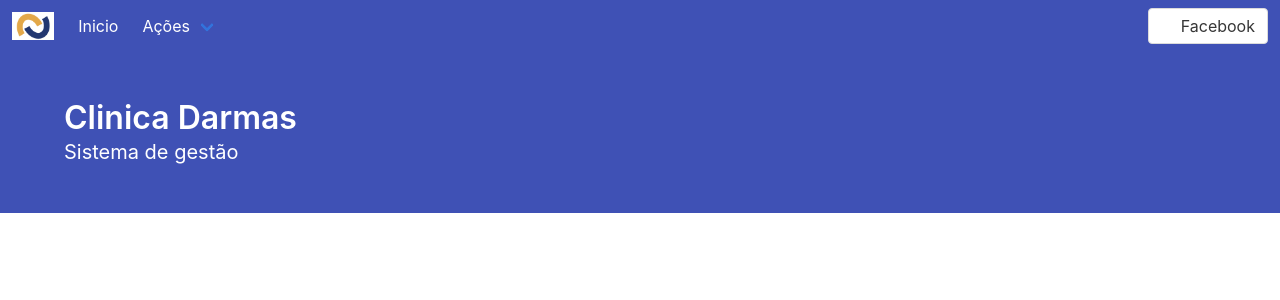
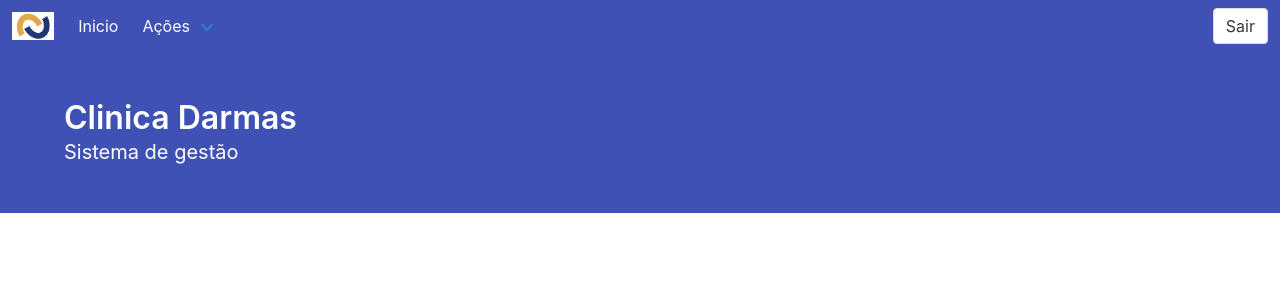
Before and after one commit to darmas-web/code, a Flask app: page / in a window 1280 px wide. Shown: the top 300 px of the page. Run offline with Flask 2, Linux system fonts and the light colour scheme; some libraries are stand-ins or nearby versions.

```diff
--- a/app/templates/base.html
+++ b/app/templates/base.html
@@ -54,12 +54,9 @@
                     <div class="field is-grouped">
                         <p class="control">
                             <a class="bd-tw-button button" data-social-network="Twitter" data-social-action="tweet"
-                                data-social-target="#" target="_blank" href="https://facebook.com/clinicadarmas">
-                                <span class="icon">
-                                    <i class="fab fa-facebook"></i>
-                                </span>
+                                data-social-target="#" target="_blank" href="#">
                                 <span>
-                                    Facebook
+                                    Sair
                                 </span>
                             </a>
                         </p>
```
Also changed, not shown: 1 other file.
